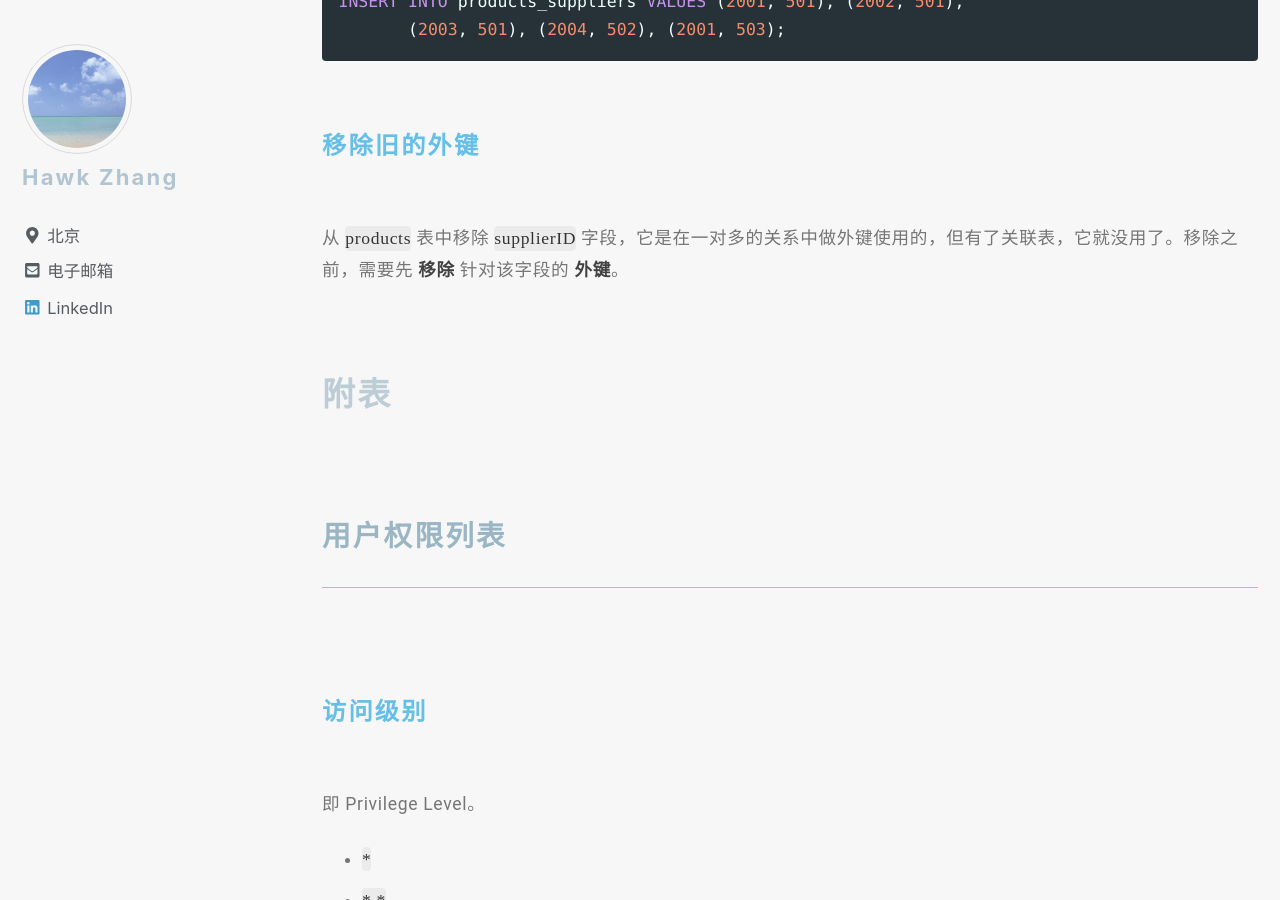
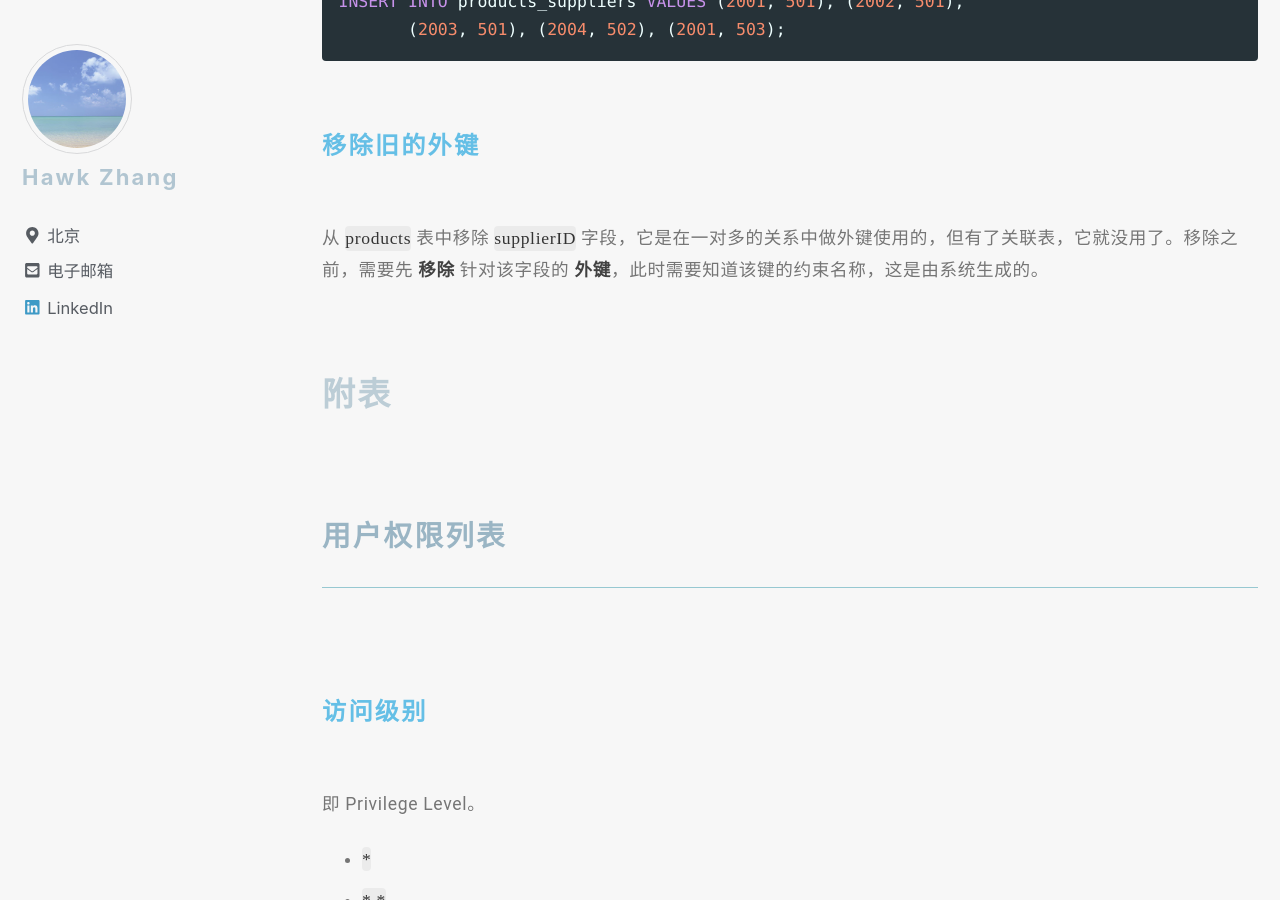
Before and after one commit to narru888/linotes_note, a Jekyll site: the page built from _posts/mysql/2016-04-02-statements.md, in a window 1280 px wide and 900 px high, scrolled down 30610 px. Built offline with Jekyll 4.4.1, drawn with Linux system fonts in a browser that asks for light colours; nearby versions of some CDN libraries; a script that is not in the unit is left out.

Commit message:
update on 2018-10-16 20:49:01 CST

```diff
--- a/_posts/mysql/2016-04-02-statements.md
+++ b/_posts/mysql/2016-04-02-statements.md
@@ -1232,7 +1232,7 @@ INSERT INTO products_suppliers VALUES (2001, 501), (2002, 501),
 
 #### 移除旧的外键
 
-从 `products` 表中移除 `supplierID` 字段，它是在一对多的关系中做外键使用的，但有了关联表，它就没用了。移除之前，需要先 **移除** 针对该字段的 **外键**。
+从 `products` 表中移除 `supplierID` 字段，它是在一对多的关系中做外键使用的，但有了关联表，它就没用了。移除之前，需要先 **移除** 针对该字段的 **外键**，此时需要知道该键的约束名称，这是由系统生成的。
 
 
 
```
